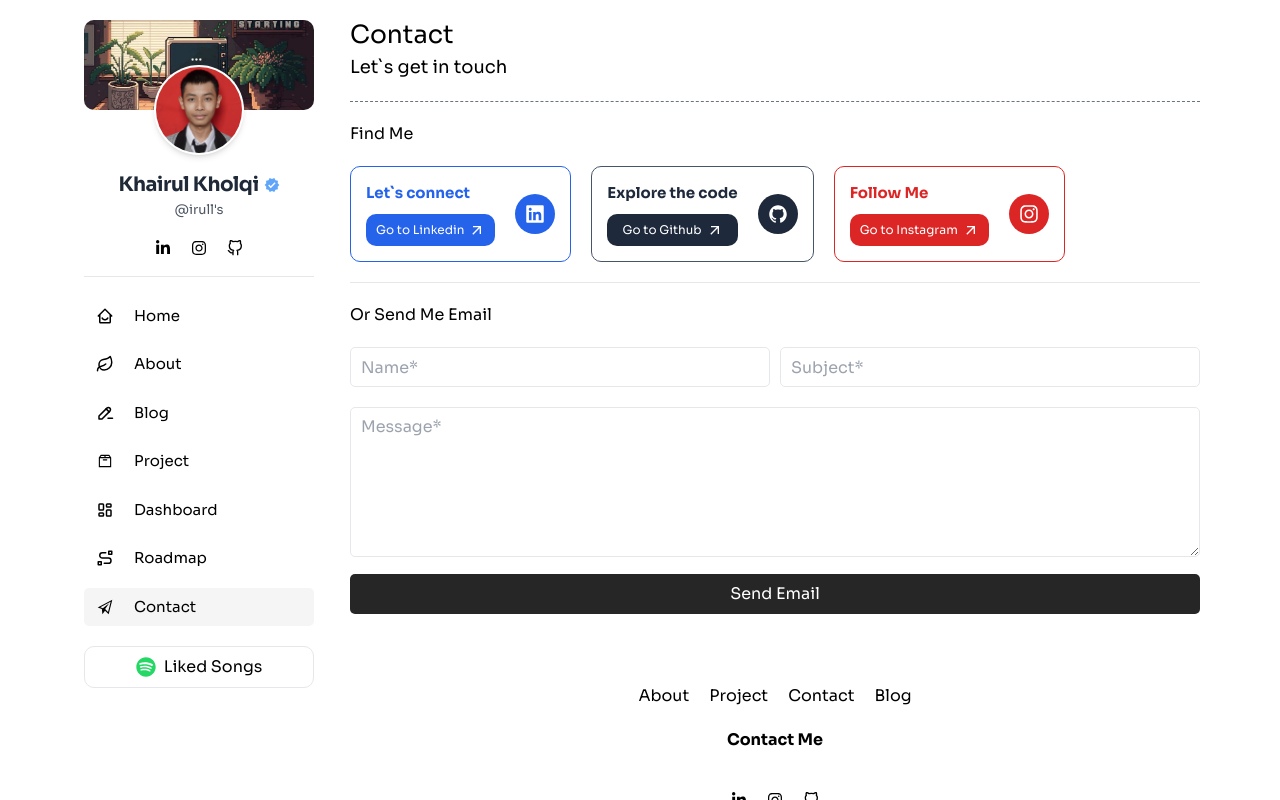
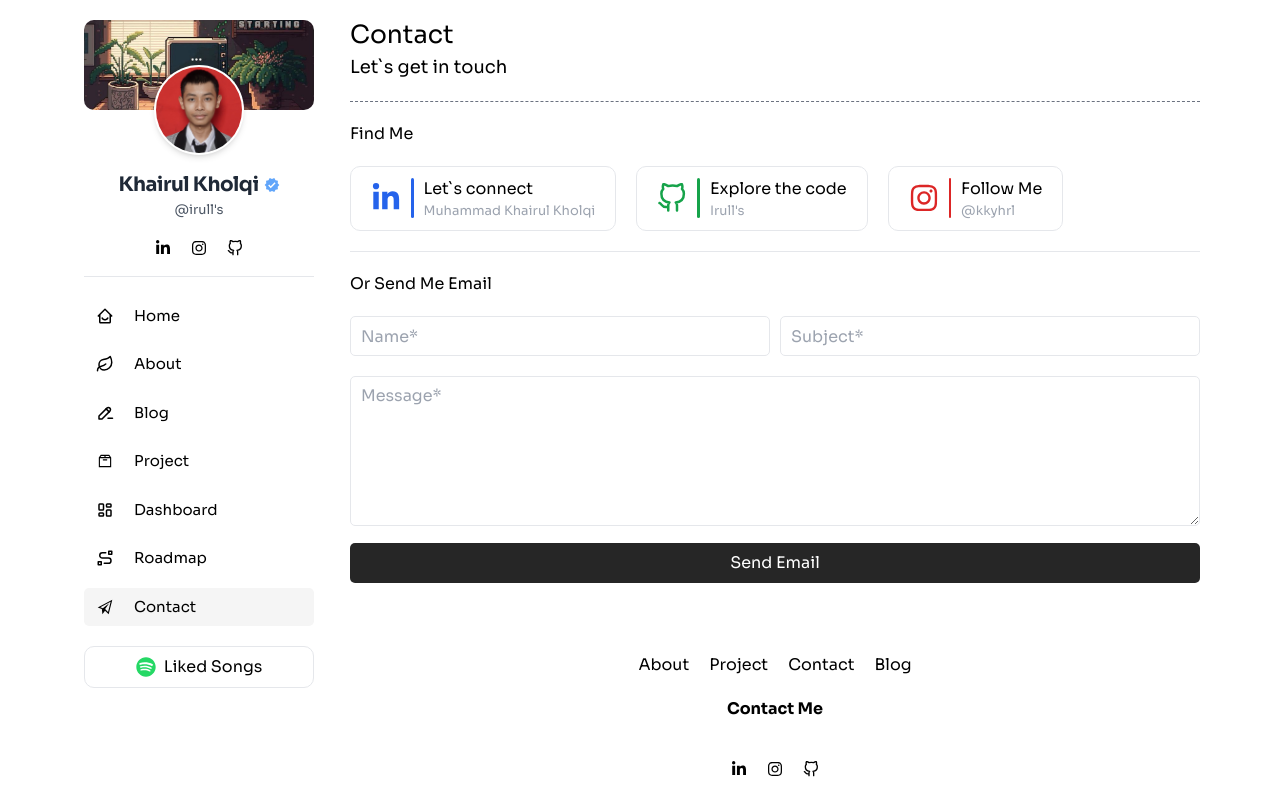
Before and after one commit to Muhammad-Khairul-Kholqi/MyPortfolio, a React (Vite) app: page /contact in a window 1280 px wide. Built offline with nearby package versions, Linux system fonts and the light colour scheme.

Commit message:
update sosmed card

```diff
--- a/src/Page/Contact/sosmed.jsx
+++ b/src/Page/Contact/sosmed.jsx
@@ -1,8 +1,6 @@
-import { FaLinkedin } from "react-icons/fa6";
+import { FaLinkedinIn } from "react-icons/fa";
 import { FaInstagram } from "react-icons/fa6";
-import { IoLogoGithub } from "react-icons/io";
-import { FaDiscord } from "react-icons/fa";
-import { MdOutlineArrowOutward } from "react-icons/md";
+import { FiGithub } from "react-icons/fi";
 
 const Sosmed = () => {
     return (
@@ -11,50 +9,38 @@ const Sosmed = () => {
                 <p className="text-[16px]">Find Me</p>
 
                 <div className="flex justify-start items-center flex-wrap gap-[20px] mt-[20px]">
-                    <div className="flex flex-wrap items-center justify-center gap-[20px] p-[15px] border border-blue-600 rounded-[10px]">
-                        <div>
-                            <p className="text-blue-600 font-bold text-[15px]">Let`s connect</p>
-                            <a href="https://www.linkedin.com/in/muhammad-khairul-kholqi-b9029b24a/" target="blank">
-                               <div className="flex items-center justify-center gap-[5px] mt-[10px] text-white bg-blue-600 hover:bg-blue-700 py-[7px] px-[10px] rounded-[10px]">
-                                    <p className="text-[12px]">Go to Linkedin</p>
-                                    <MdOutlineArrowOutward />
-                               </div>
-                            </a>
+                    <a href="https://www.linkedin.com/in/muhammad-khairul-kholqi-b9029b24a/" target="blank">
+                        <div className="flex gap-[10px] justify-start items-center py-[10px] px-[20px] bg-white border hover:shadow-lg duration-300 rounded-[10px]">
+                            <FaLinkedinIn className="text-[30px] text-blue-600" />
+                            <div className="bg-blue-600 w-[2.5px] rounded-[50px] h-[40px]" />
+                            <div>
+                                <p>Let`s connect</p>
+                                <p className="text-gray-400 text-[13px]">Muhammad Khairul Kholqi</p>
+                            </div>
                         </div>
-                        <div className="bg-blue-600 p-[10px] rounded-[100%]">
-                            <FaLinkedin className="text-[20px] text-white" />
+                    </a>
+
+                    <a href="https://github.com/Muhammad-Khairul-Kholqi/" target="blank">
+                        <div className="flex gap-[10px] justify-start items-center py-[10px] px-[20px] bg-white border hover:shadow-lg duration-300 rounded-[10px]">
+                            <FiGithub className="text-[30px] text-green-600" />
+                            <div className="bg-green-600 w-[2.5px] rounded-[50px] h-[40px]" />
+                            <div>
+                                <p>Explore the code</p>
+                                <p className="text-gray-400 text-[13px]">Irull's</p>
+                            </div>
                         </div>
-                    </div>
+                    </a>
 
-                    <div className="flex flex-wrap items-center justify-center gap-[20px] p-[15px] border border-slate-600 rounded-[10px]">
-                        <div>
-                            <p className="text-[#1E293B] font-bold text-[15px]">Explore the code</p>
-                            <a href="https://github.com/Muhammad-Khairul-Kholqi" target="blank">
-                               <div className="flex items-center justify-center gap-[5px] mt-[10px] text-white bg-[#1E293B] hover:bg-slate-700 py-[7px] px-[10px] rounded-[10px]">
-                                    <p className="text-[12px]">Go to Github</p>
-                                    <MdOutlineArrowOutward />
-                               </div>
-                            </a>
+                    <a href="https://www.instagram.com/kkyhrl/" target="blank">
+                        <div className="flex gap-[10px] justify-start items-center py-[10px] px-[20px] bg-white border hover:shadow-lg duration-300 rounded-[10px]">
+                            <FaInstagram className="text-[30px] text-red-600" />
+                            <div className="bg-red-600 w-[2.5px] rounded-[50px] h-[40px]" />
+                            <div>
+                                <p>Follow Me</p>
+                                <p className="text-gray-400 text-[13px]">@kkyhrl</p>
+                            </div>
                         </div>
-                        <div className="bg-[#1E293B] p-[10px] rounded-[100%]">
-                            <IoLogoGithub className="text-[20px] text-white" />
-                        </div>
-                    </div>
-
-                    <div className="flex flex-wrap items-center justify-center gap-[20px] p-[15px] border border-red-600 rounded-[10px]">
-                        <div>
-                            <p className="text-red-600 font-bold text-[15px]">Follow Me</p>
-                             <a href="https://www.instagram.com/kkyhrl/" target="blank">
-                               <div className="flex items-center justify-center gap-[5px] mt-[10px] text-white bg-red-600 hover:bg-red-700 py-[7px] px-[10px] rounded-[10px]">
-                                    <p className="text-[12px]">Go to Instagram</p>
-                                    <MdOutlineArrowOutward />
-                               </div>
-                            </a>
-                        </div>
-                        <div className="bg-red-600 p-[10px] rounded-[100%]">
-                            <FaInstagram className="text-[20px] text-white" />
-                        </div>
-                    </div>
+                    </a>
                 </div>
             </div>
         </div>
```
